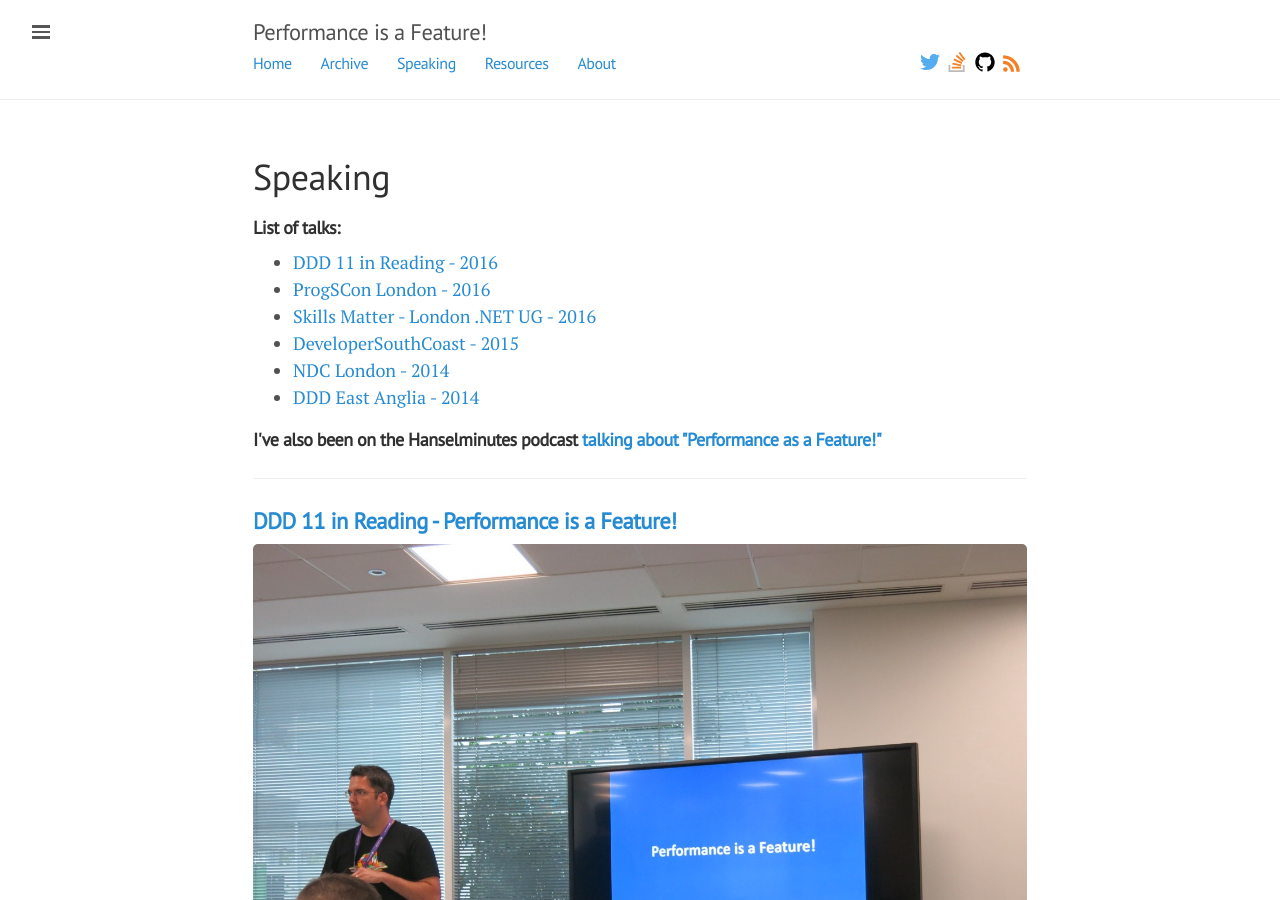
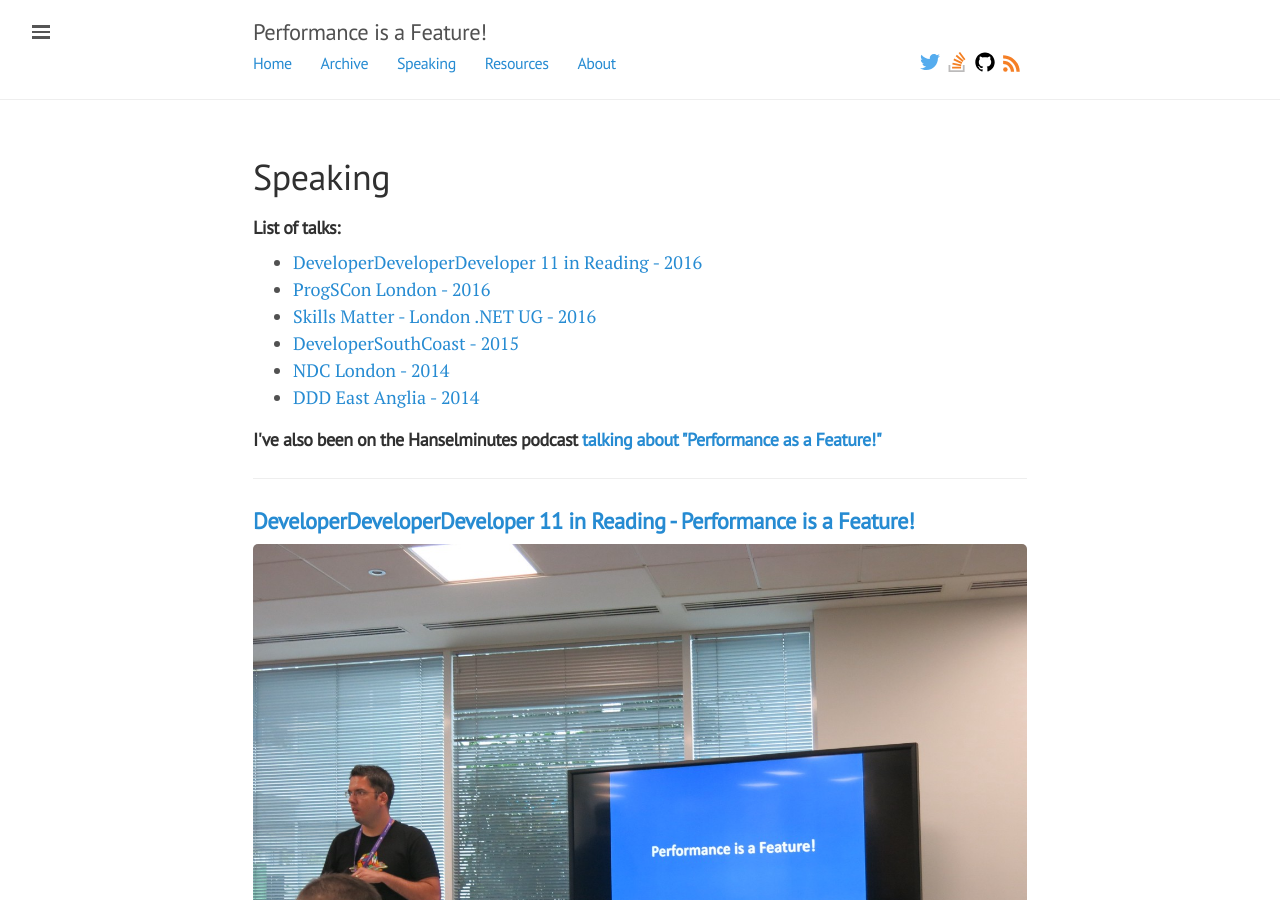
Before and after one commit to mattwarren/mattwarren.github.io, a Jekyll site: the page built from speaking.md, in a window 1280 px wide and 900 px high. Built offline with Jekyll 4.4.1, drawn with Linux system fonts in a browser that asks for light colours; nearby versions of some CDN libraries.

Commit message:
better text

```diff
--- a/speaking.md
+++ b/speaking.md
@@ -5,7 +5,7 @@ title: Speaking
 
 <h4><strong>List of talks:</strong></h4>
 
-- [DDD 11 in Reading - 2016](#DDD11Reading)
+- [DeveloperDeveloperDeveloper 11 in Reading - 2016](#DDD11Reading)
 - [ProgSCon London - 2016](#ProgSConLondon2016)
 - [Skills Matter - London .NET UG - 2016](#SkillsMatter2016)
 - [DeveloperSouthCoast - 2015](#DeveloperSouthCoast)
@@ -16,7 +16,7 @@ title: Speaking
 
 <hr />
 
-<h3 id="DDD11Reading"><strong><a href="http://developerdeveloperdeveloper.com/Sessions/Details/47" target="_blank">DDD 11 in Reading - Performance is a Feature!</a></strong></h3>
+<h3 id="DDD11Reading"><strong><a href="http://developerdeveloperdeveloper.com/Sessions/Details/47" target="_blank">DeveloperDeveloperDeveloper 11 in Reading - Performance is a Feature!</a></strong></h3>
 <a href="http://www.progscon.co.uk/talks" target="_blank"><img src="{{ base }}/images/speaking/DDD11-Reading-2016.jpeg" alt="DDD 11 in Reading"/></a>
 There is a [great write-up](https://medium.com/@ZombieCodeKill/developer-developer-developer-11-16d9d3033105) of the day done by [Kevin O'Shaughnessy (@ZombieCodeKill)](https://twitter.com/ZombieCodeKill), who made some excellent notes of my talk, including this quote:
 
```
